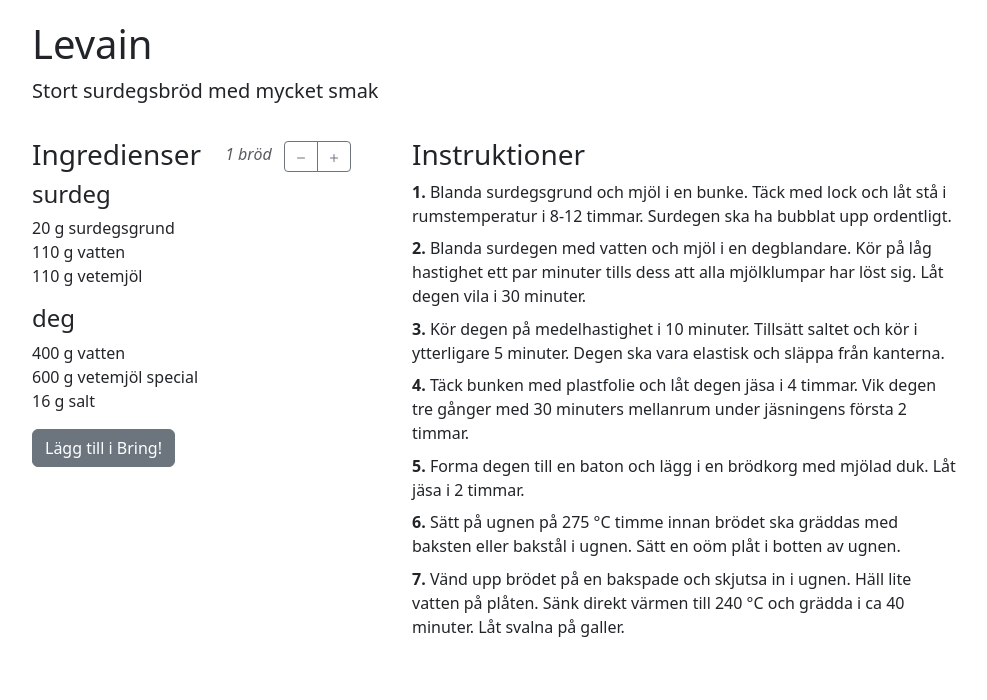
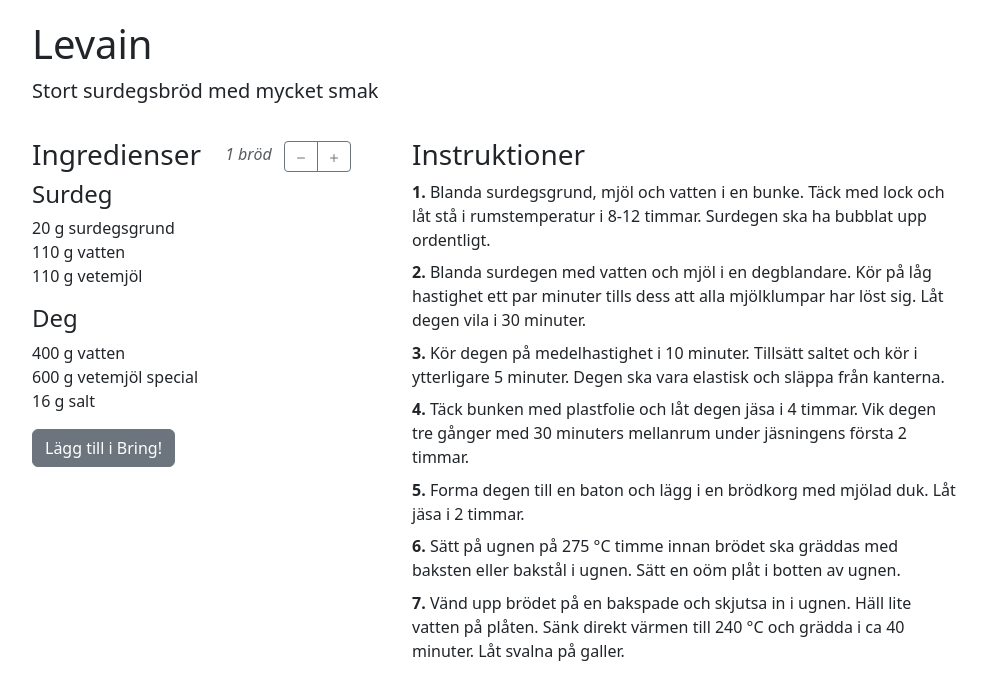
Before and after one commit to jolars/recipes, a Jekyll site: the page built from _recipes/levain.md, in a window 1280 px wide, cut to the strip 184-884 px from the top of the page. Shown: the whole strip, without its empty margins (145-1132 px from the left). Built offline with Jekyll 4.4.1, drawn with Linux system fonts in a browser that asks for light colours.

Commit message:
fix: fix headings and missing water in description

```diff
--- a/_recipes/levain.md
+++ b/_recipes/levain.md
@@ -8,17 +8,17 @@ servings: 1 bröd
 prep_time: PT01H
 cook_time: PT45M
 ingredients:
-  surdeg:
+  Surdeg:
     - 20 g surdegsgrund
     - 110 g vatten
     - 110 g vetemjöl
-  deg:
+  Deg:
     - 400 g vatten
     - 600 g vetemjöl special
     - 16 g salt
 ---
 
-1. Blanda surdegsgrund och mjöl i en bunke. Täck med lock och låt stå i
+1. Blanda surdegsgrund, mjöl och vatten i en bunke. Täck med lock och låt stå i
    rumstemperatur i 8-12 timmar. Surdegen ska ha bubblat upp ordentligt.
 2. Blanda surdegen med vatten och mjöl i en degblandare. Kör på låg hastighet
    ett par minuter tills dess att alla mjölklumpar har löst sig. Låt degen vila
```
Also changed, not shown: 1 other file.
